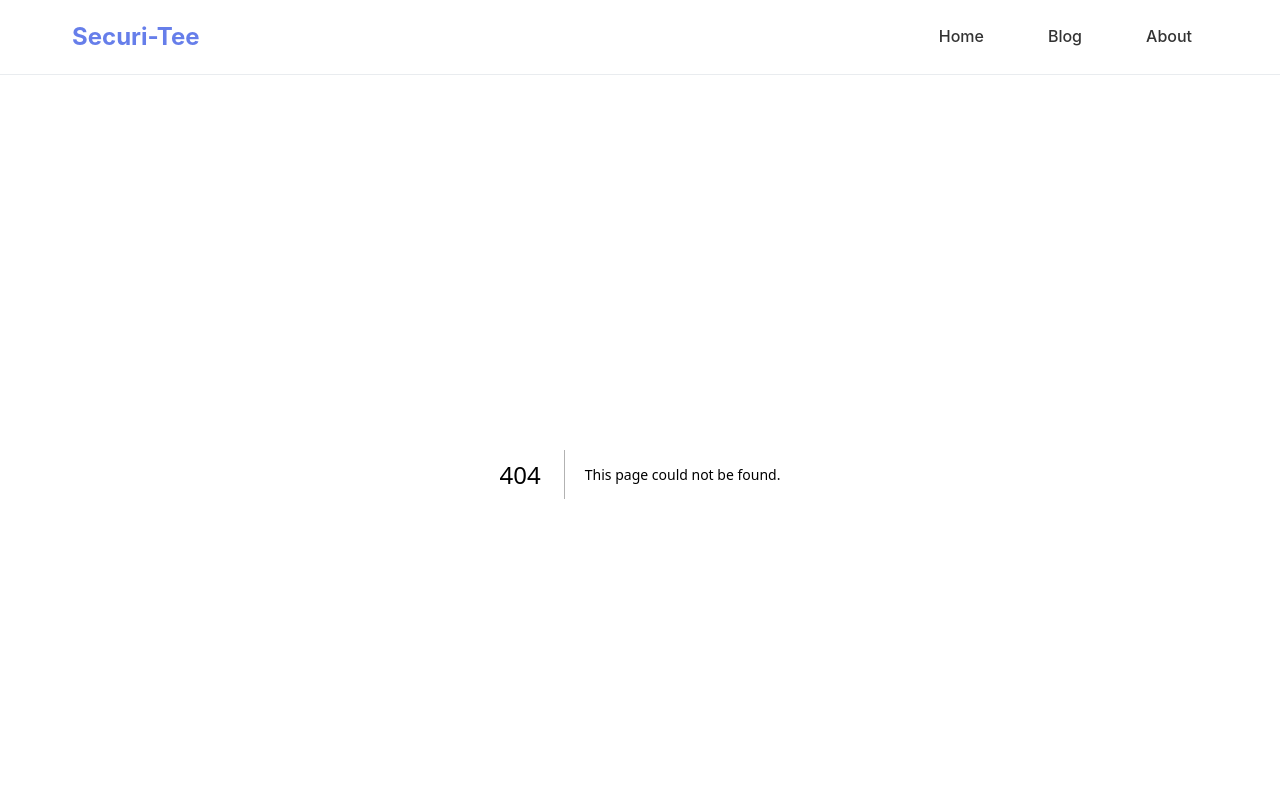
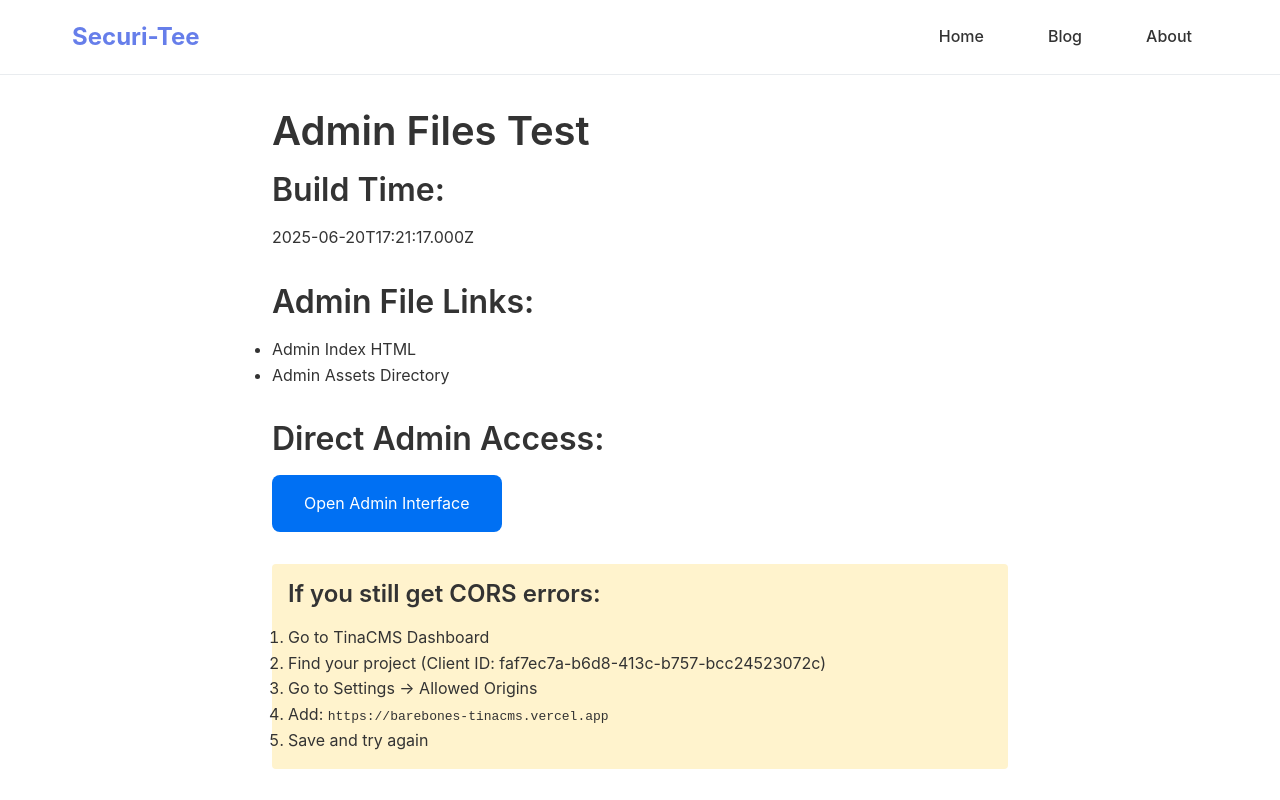
Before and after one commit to amtakeuchi/barebones-tinacms, a Next.js app: page /admin-test in a window 1280 px wide. Before the commit this address had no page. Shown: the top 800 px of the page. Built offline with nearby package versions, Linux system fonts and the light colour scheme.

Commit message:
Improve admin interface with iframe and add admin test page - Update admin page to use iframe for better CORS handling - Add admin test page with direct links and troubleshooting - Provide clear instructions for adding domain to allowed origins

```diff
--- /dev/null
+++ b/app/admin-test/page.tsx
@@ -0,0 +1,58 @@
+export default async function AdminTestPage() {
+  const buildTime = new Date().toISOString();
+
+  return (
+    <div style={{ padding: "2rem", maxWidth: "800px", margin: "0 auto" }}>
+      <h1>Admin Files Test</h1>
+
+      <div style={{ marginBottom: "2rem" }}>
+        <h2>Build Time:</h2>
+        <p>{buildTime}</p>
+      </div>
+
+      <div style={{ marginBottom: "2rem" }}>
+        <h2>Admin File Links:</h2>
+        <ul>
+          <li>
+            <a href="/admin/index.html" target="_blank" rel="noopener noreferrer">
+              Admin Index HTML
+            </a>
+          </li>
+          <li>
+            <a href="/admin/assets/" target="_blank" rel="noopener noreferrer">
+              Admin Assets Directory
+            </a>
+          </li>
+        </ul>
+      </div>
+
+      <div style={{ marginBottom: "2rem" }}>
+        <h2>Direct Admin Access:</h2>
+        <p>
+          <a href="/admin/index.html" target="_blank" rel="noopener noreferrer"
+             style={{
+               display: "inline-block",
+               padding: "1rem 2rem",
+               background: "#0070f3",
+               color: "white",
+               textDecoration: "none",
+               borderRadius: "8px"
+             }}>
+            Open Admin Interface
+          </a>
+        </p>
+      </div>
+
+      <div style={{ marginTop: "2rem", padding: "1rem", background: "#fff3cd", borderRadius: "4px" }}>
+        <h3>If you still get CORS errors:</h3>
+        <ol>
+          <li>Go to <a href="https://app.tina.io" target="_blank" rel="noopener noreferrer">TinaCMS Dashboard</a></li>
+          <li>Find your project (Client ID: faf7ec7a-b6d8-413c-b757-bcc24523072c)</li>
+          <li>Go to Settings → Allowed Origins</li>
+          <li>Add: <code>https://barebones-tinacms.vercel.app</code></li>
+          <li>Save and try again</li>
+        </ol>
+      </div>
+    </div>
+  );
+}
```
Also changed, not shown: app/admin/page.tsx (+50 -19 lines).
